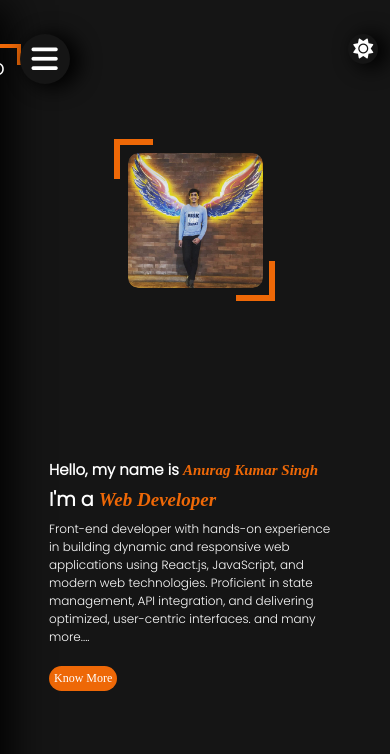
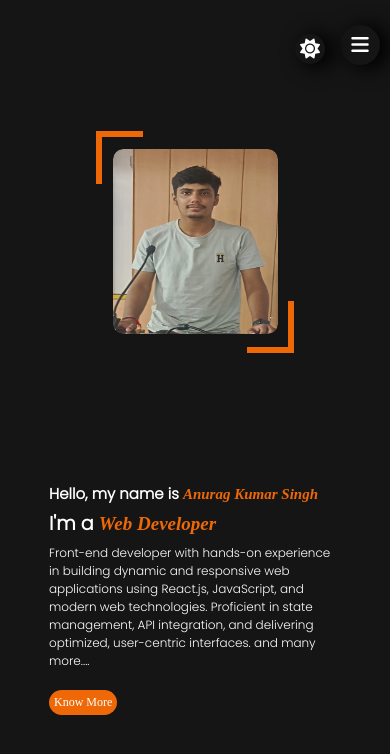
Before and after one commit to Anurag80909086/Portfolio-Website, a React (Vite) app: page / in a window 390 px wide. Shown: the top 754 px of the page. Built offline with nearby package versions, Linux system fonts and the light colour scheme.

Commit message:
made responsive section

```diff
--- a/src/pages/Home.jsx
+++ b/src/pages/Home.jsx
@@ -24,11 +24,7 @@ const Home = () => {
       </div>
       <div className="photo-container">
         <div id="temp-container-parent">
-          <img
-            src="/images/Image.jpeg"
-            alt="Profile photo"
-            id="profile_photo"
-          />
+          <img src="/images/Image.jpg" alt="Profile photo" id="profile_photo" />
         </div>
       </div>
     </section>
--- a/src/pages/Toggle.jsx
+++ b/src/pages/Toggle.jsx
@@ -1,12 +1,36 @@
 import "../styles/Toggle.css";
+import { useEffect } from "react";
 const Toggle = () => {
   const toggleSlider = () => {
     const slider = document.getElementById("slider");
+    const element = document.getElementById("slider_btn");
+    element.classList.toggle("fa-xmark");
+    element.classList.toggle("fa-bars");
+    slider.classList.toggle("slider");
     slider.classList.toggle("slideActive");
   };
+  const handleResize = () => {
+    const slider = document.getElementById("slider");
+    const element = document.getElementById("slider_btn");
+    if (window.innerWidth > 700) {
+      slider.classList.remove("slideActive");
+      slider.classList.add("slider");
+      if (element.classList.contains("fa-xmark")) {
+        element.classList.remove("fa-xmark");
+        element.classList.add("fa-bars");
+      }
+    }
+  };
+  useEffect(() => {
+    window.addEventListener("resize", handleResize);
+
+    return () => {
+      window.removeEventListener("resize", handleResize);
+    };
+  }, []);
   return (
-    <div class="bars-container" onClick={toggleSlider}>
-      <i class="fa-solid fa-bars" id="slider_btn"></i>
+    <div className="bars-container" onClick={toggleSlider}>
+      <i className="fa-solid fa-bars" id="slider_btn"></i>
     </div>
   );
 };
--- a/src/styles/About.css
+++ b/src/styles/About.css
@@ -332,7 +332,6 @@
     width: 100%;
     transition: 0.5s ease;
     margin-left: 0px;
-    padding-top: 110px;
     gap: 20px;
   }
 }
--- a/src/styles/Contact.css
+++ b/src/styles/Contact.css
@@ -164,7 +164,6 @@ input {
 @media screen and (max-width: 700px) {
   .contact-me-container {
     gap: 30px;
-    margin-top: 90px;
   }
   .section-page {
     margin-left: 0px;
--- a/src/styles/Home.css
+++ b/src/styles/Home.css
@@ -107,7 +107,7 @@ h2 {
   }
 }
 #profile_photo {
-  width: 300px;
+  /* width: 300px; */
   border-radius: 10px;
   transition: 0.5s ease;
   animation: img_zoom 0.8s ease 1 forwards;
@@ -129,7 +129,7 @@ h2 {
 @media screen and (max-width: 1425px) {
   #profile_photo {
     height: 250px;
-    width: 250px;
+    width: 210px;
   }
   .text-container h1 {
     font-size: 20px;
@@ -143,7 +143,7 @@ h2 {
 @media screen and (max-width: 1000px) {
   #profile_photo {
     height: 230px;
-    width: 230px;
+    width: 190px;
   }
   ul li span {
     display: none;
@@ -200,11 +200,11 @@ h2 {
 }
 @media screen and (max-width: 700px) {
   .slider {
-    position: absolute;
+    /* position: absolute; */
     z-index: 999;
     transform: translateX(-100%);
     transition: 0.5s ease;
-    /* display: none; */
+    display: none;
   }
   .home-page {
     width: 100%;
@@ -212,9 +212,10 @@ h2 {
   }
   .text-container {
     max-width: 80%;
+    font-size: large;
   }
-  .text-container {
-    font-size: large;
+  .photo-container {
+    margin-top: 30px;
   }
   .bars-container {
     display: inline;
@@ -225,7 +226,7 @@ h2 {
 @media screen and (max-width: 550px) {
   #profile_photo {
     height: 180px;
-    width: 180px;
+    width: 150px;
   }
   .text-container {
     width: 100%;
@@ -244,8 +245,8 @@ h2 {
 }
 @media screen and (max-width: 420px) {
   #profile_photo {
-    height: 135px;
-    width: 135px;
+    height: 185px;
+    width: 165px;
   }
   .text-container {
     width: 100%;
--- a/src/styles/Navbar.css
+++ b/src/styles/Navbar.css
@@ -7,9 +7,17 @@
   user-select: none;
   flex-shrink: 0;
 }
+
 .slideActive {
-  background-color: red;
-  transform: translateX(0%);
+  position: absolute;
+  left: 0;
+  top: 0;
+  background-color: var(--background-slider);
+  box-shadow: var(--shadow);
+  user-select: none;
+  height: 100%;
+  width: 30%;
+  z-index: 9999;
 }
 nav {
   flex-direction: column;
--- a/src/styles/Projects.css
+++ b/src/styles/Projects.css
@@ -114,7 +114,7 @@
 }
 @media screen and (max-width: 700px) {
   .my-projects-container {
-    margin-top: 90px;
+    /* margin-top: 90px; */
   }
 }
 @media screen and (max-width: 500px) {
--- a/src/styles/Theme.css
+++ b/src/styles/Theme.css
@@ -6,7 +6,7 @@
   justify-content: center;
   z-index: 999;
   top: 4%;
-  right: 3%;
+  right: 15px;
   background-color: var(--background-dark);
   border-radius: 100%;
   padding: 15px;
@@ -26,3 +26,9 @@
   transform: scale(200%);
   transition: 0.2s ease;
 }
+@media screen and (max-width: 700px) {
+  .theme-container {
+    top: 4%;
+    right: 65px;
+  }
+}
--- a/src/styles/Toggle.css
+++ b/src/styles/Toggle.css
@@ -2,12 +2,12 @@
   color: var(--text-color);
   background-color: var(--background-dark);
   box-shadow: 8px 2px 20px 2px rgba(0, 0, 0, 1);
-  font-size: 30px;
+  font-size: 25px;
   position: fixed;
   display: none;
-  z-index: 9999;
-  left: 5%;
-  top: 4%;
+  z-index: 999;
+  right: 10px;
+  top: 3%;
   cursor: pointer;
   height: 50px;
   width: 50px;
@@ -26,5 +26,8 @@
   .bars-container {
     display: flex;
     color: var(--text-color);
+    font-size: 20px;
+    height: 40px;
+    width: 40px;
   }
 }
```
